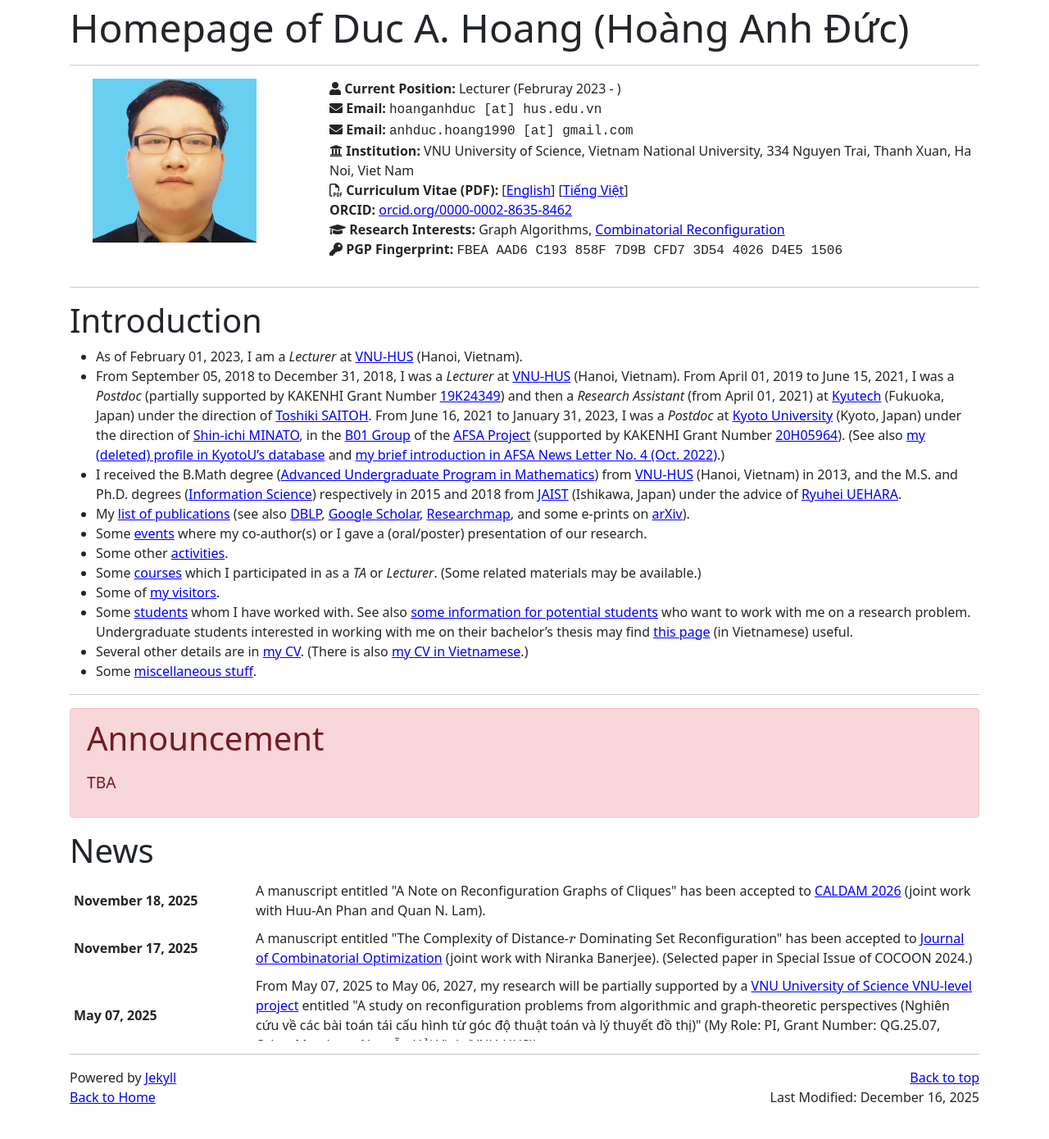
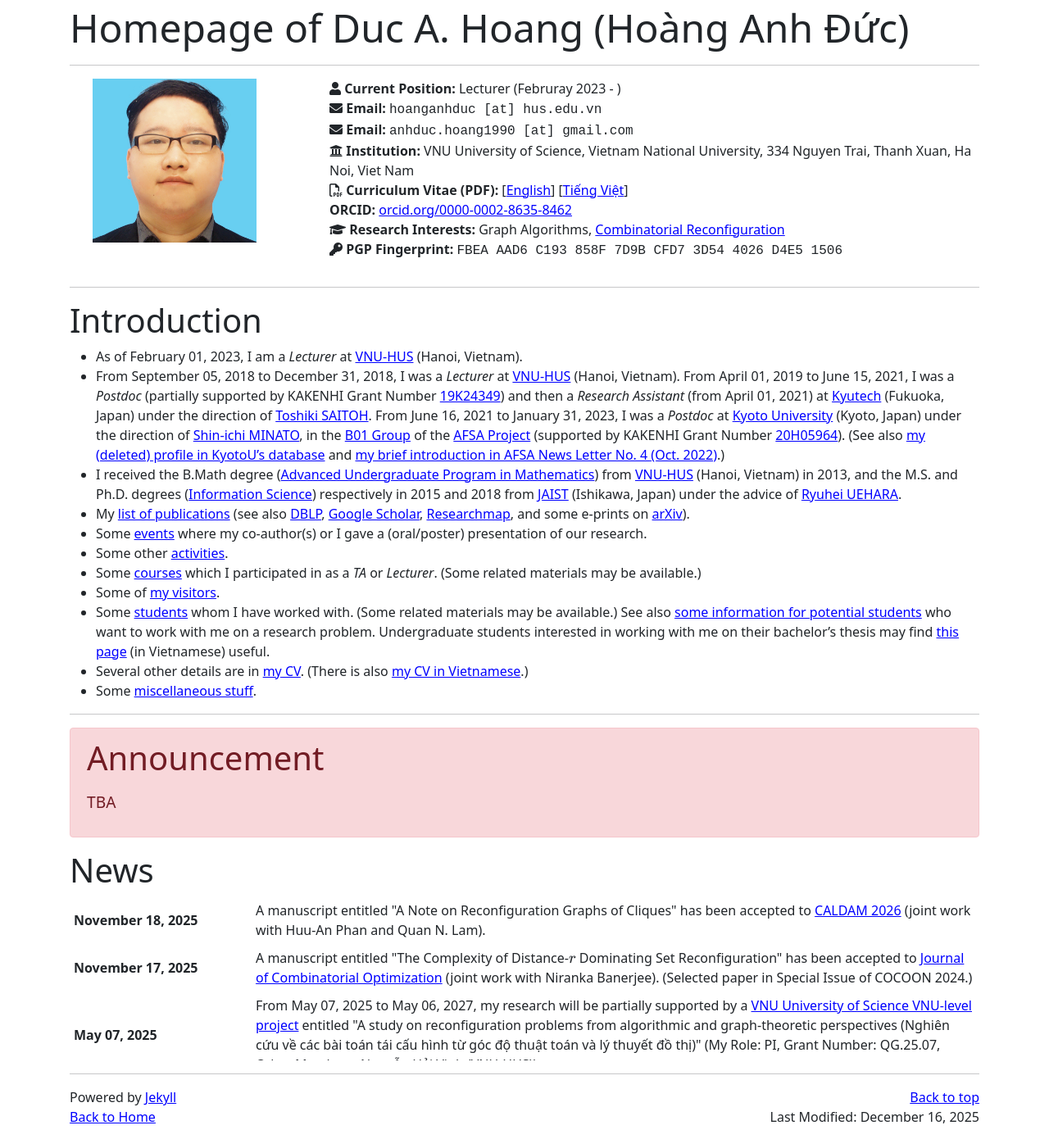
Before and after one commit to hoanganhduc/hoanganhduc.github.io, a Jekyll site: the page built from index.md, in a window 1280 px wide. Shown: the whole page at 82% size. Built offline with Jekyll 4.4.1, drawn with Linux system fonts in a browser that asks for light colours; nearby versions of some CDN libraries; formulas are drawn with MathJax 3; a style sheet for code colours, icons or effects is not loaded; before the commit the page ends 1366 px from its top, so only the background shows below that.

Commit message:
Updated @ 2025-12-16  08:57:33 ICT

```diff
--- a/index.md
+++ b/index.md
@@ -36,7 +36,7 @@ lang: en
 * Some other [activities]({% link activities.md %}).
 * Some [courses]({% link teaching.md %}) which I participated in as a *TA* or *Lecturer*. (Some related materials may be available.)
 * Some of [my visitors]({% link visitors.md %}).
-* Some [students]({% link students.md %}) whom I have worked with. See also [some information for potential students]({{ student-info[0].path }}) who want to work with me on a research problem. Undergraduate students interested in working with me on their bachelor's thesis may find [this page]({% link _posts/2024-11-09-một-số-đề-nghị-cho-việc-làm-khóa-luận.md %}) (in Vietnamese) useful.
+* Some [students]({% link students.md %}) whom I have worked with. (Some related materials may be available.) See also [some information for potential students]({{ student-info[0].path }}) who want to work with me on a research problem. Undergraduate students interested in working with me on their bachelor's thesis may find [this page]({% link _posts/2024-11-09-một-số-đề-nghị-cho-việc-làm-khóa-luận.md %}) (in Vietnamese) useful.
 * Several other details are in [my CV]({{ myCV-en[0].path }}). (There is also [my CV in Vietnamese]({{ myCV-vi[0].path }}).)
 * Some [miscellaneous stuff]({% link misc.md %}).
 
```
Also changed, not shown: 1 other file.
